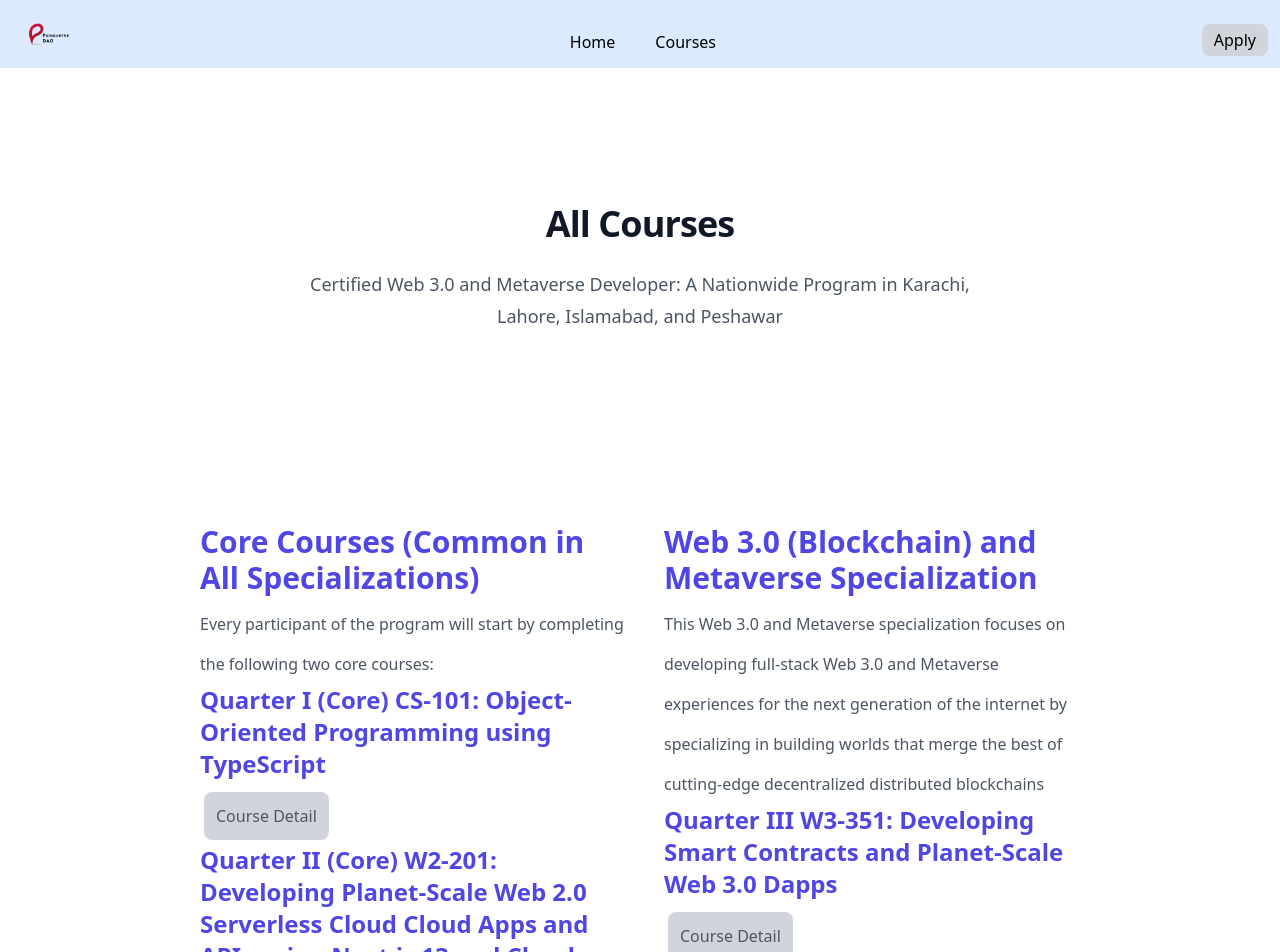
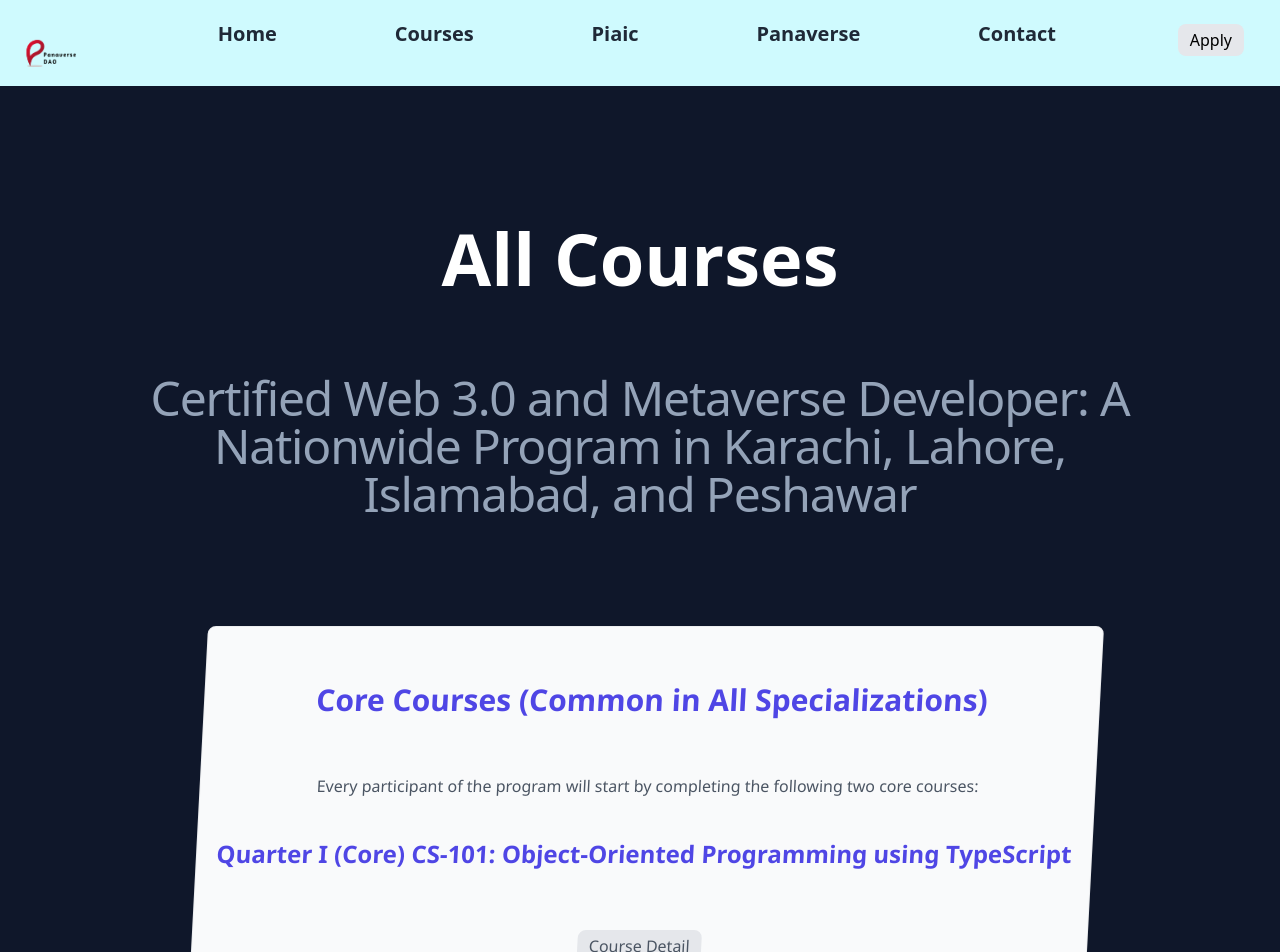
Before and after one commit to shoaibattari/Panaverse-tailwind, a Next.js app: page /Courses in a window 1280 px wide. Shown: the top 952 px of the page. Built offline with nearby package versions, Linux system fonts and the light colour scheme.

Commit message:
edit courses page with animation

```diff
--- a/app/Courses/page.tsx
+++ b/app/Courses/page.tsx
@@ -5,39 +5,42 @@
 function page() {
   return (
     <div>
-      <div className="bg-white py-24 sm:py-32">
-      <div className="mx-auto max-w-7xl px-6 lg:px-8">
-        <div className="mx-auto max-w-2xl lg:text-center">
-            <p className="mt-2 text-5xl font-bold tracking-tight text-gray-900 sm:text-4xl">
+      <div className="bg-slate-900 py-24 sm:py-32">
+        <div className="mx-auto max-w-6xl px-6 lg:px-8">
+          <div className="mx-auto max-w-5xl lg:text-center">
+            <p className="mt-2 text-5xl font-bold  text-white sm:text-7xl">
               All Courses
             </p>
-            <p className="mt-6 text-lg leading-8 text-gray-600">
+            <p className="mt-20 text-2xl lg:text-5xl leading-10 tracking-tight text-slate-400 ">
               Certified Web 3.0 and Metaverse Developer: A Nationwide Program in
               Karachi, Lahore, Islamabad, and Peshawar
             </p>
           </div>
-          <div className="mx-auto mt-16 max-w-2xl sm:mt-20 lg:mt-24 lg:max-w-4xl">
-            <dl className="grid max-w-lg grid-cols-1 gap-y-10 gap-x-8 lg:max-w-none lg:grid-cols-2 lg:gap-y-16 ">
+          <div className="mx-auto mt-1 max-w-2xl sm:mt-20 lg:mt-24 lg:max-w-4xl">
+            <dl className="">
               {cards.map((ele) => (
-                <div key={ele.id} className="pl-2 mx-auto mt-16 max-w-2xl sm:mt-20 lg:mt-24 lg:max-w-4xl ">
-                  <dt className="font-bold text-3xl text-indigo-600 ">
+                <div
+                  key={ele.id}
+                  className=" rounded-lg mt-5 px-3 bg-gray-50 py-10 text-center ring-1 ring-inset ring-gray-900/5 duration-700 hover:cursor-pointer hover:scale-75  translate-y-3 -skew-x-3	"
+                >
+                  <dt className="font-bold text-3xl py-4 text-indigo-600">
                     {ele.heading1}
                   </dt>
-                  <dd className="mt-2 text-base leading-10 text-gray-600">
+                  <dd className="mt-10 text-left  text-base leading-2 lg:text-center  text-gray-600">
                     {ele.headingText}
                   </dd>
 
-                  <dt className="font-semibold text-2xl  text-indigo-600">
+                  <dt className="font-semibold text-2xl py-10  text-indigo-600">
                     {ele.card1Heading}
                   </dt>
-                  <dd className="mt-2 text-base leading-10 text-gray-600">
+                  <dd className="mt-4 text-base  text-gray-600">
                     <Button text={"Course Detail"} link={ele.card1Link} />
                   </dd>
 
-                  <dt className="font-semibold text-2xl  text-indigo-600">
+                  <dt className="font-semibold text-2xl py-10 text-indigo-600">
                     {ele.card2Heading}
                   </dt>
-                  <dd className="mt-2 text-base leading-10 text-gray-600">
+                  <dd className="mt-4 text-base  text-gray-600">
                     <Button text={"Course Detail"} link={ele.card2Link} />
                   </dd>
                 </div>
--- a/app/components/Button.tsx
+++ b/app/components/Button.tsx
@@ -3,7 +3,7 @@
 
 const Button: FC<{ text: string; link: string }> = ({ text, link }) => {
   return (
-    <button className="mx-1 my-1  px-3 py-1  rounded-lg bg-gray-300 hover:bg-green-500 text-black-50">
+    <button className="mx-1 my-1  px-3 py-1  rounded-lg bg-gray-200 hover:text-gray-100 hover:bg-gray-500 hover:scale-150 hover: duration-500 ">
       <Link href={link}>{text}</Link>
     </button>
   );
--- a/app/components/Navbar.tsx
+++ b/app/components/Navbar.tsx
@@ -1,34 +1,44 @@
-import logo from "../../public/logo.png";
+ "use client"
+ import logo from "../../public/logo.png";
 import Image from "next/image";
-
 import React from "react";
 import Link from "next/link";
 import Button from "./Button";
+import { useState } from 'react'
+import { GiHamburgerMenu } from "react-icons/gi";
+
+export const NAV = [
+  { id: 1, name: "Home", link: "/" },
+  { id: 2, name: "Courses", link: "/Courses" },
+  { id: 3, name: "Piaic", link: "https://portal.piaic.org" },
+  { id: 4, name: "Panaverse", link: "https://www.panaverse.co" },
+  { id: 5, name: "Contact", link: "https://github.com/shoaibattari" },
+];
+// let [open,setOpen]=useState(false);
 
 function Navbar() {
   return (
-    <div className="flex justify-between max-x-screen-xl mx-auto bg-blue-100 py-1 px-2 sticky top-0 items-center ">
-      <div>
+    <div className="flex justify-between md:justify-between pt-5 bg-cyan-100">
+           <div className="duration-500 hover:-translate-y-3.5">
         <Link href="/">
-          <Image src={logo} width={80} height={80} alt="Logo" />
+          <Image src={logo} width={100} height={40} alt="Logo" />
         </Link>
       </div>
-      <div className="flex space-x-4 mt-4 font-medium  -mx-3  ">
-        <Link
-          className=" rounded-lg py-2.5 px-3 hover:bg-blue-400"
-          href="/"
+      {NAV.map((link) => (
+        <div
+          key={link.id}
+          className="md:flex md:space-x-4 mt-1 font-semibold md:ml-8 text-xl md:my-0 my-7"
         >
-          Home
-        </Link>
-        <Link
-          className=" rounded-lg py-2.5 px-3 hover:bg-blue-400"
-          href="/Courses"
-        >
-          Courses
-        </Link>
-      </div>
-
-      <div className="mt-3">
+          <Link
+            href={link.link}
+            className="text-gray-800 hover:text-gray-400 duration-500 hover:translate-y-3"
+          >
+            {link.name}
+          </Link>
+        </div>
+      ))}
+      <div className="md:hidden flex basis-16 mt-5	 text-3xl "></div>
+      <div className="px-8">
         <Button text={"Apply"} link={"https://portal.piaic.org/"} />
       </div>
     </div>
--- a/package.json
+++ b/package.json
@@ -17,6 +17,7 @@
     "next": "13.2.1",
     "react": "18.2.0",
     "react-dom": "18.2.0",
+    "react-icons": "^4.7.1",
     "typescript": "4.9.5"
   },
   "devDependencies": {
```
Also changed, not shown: 1 other file (tests, documents, lock files or other folders).
